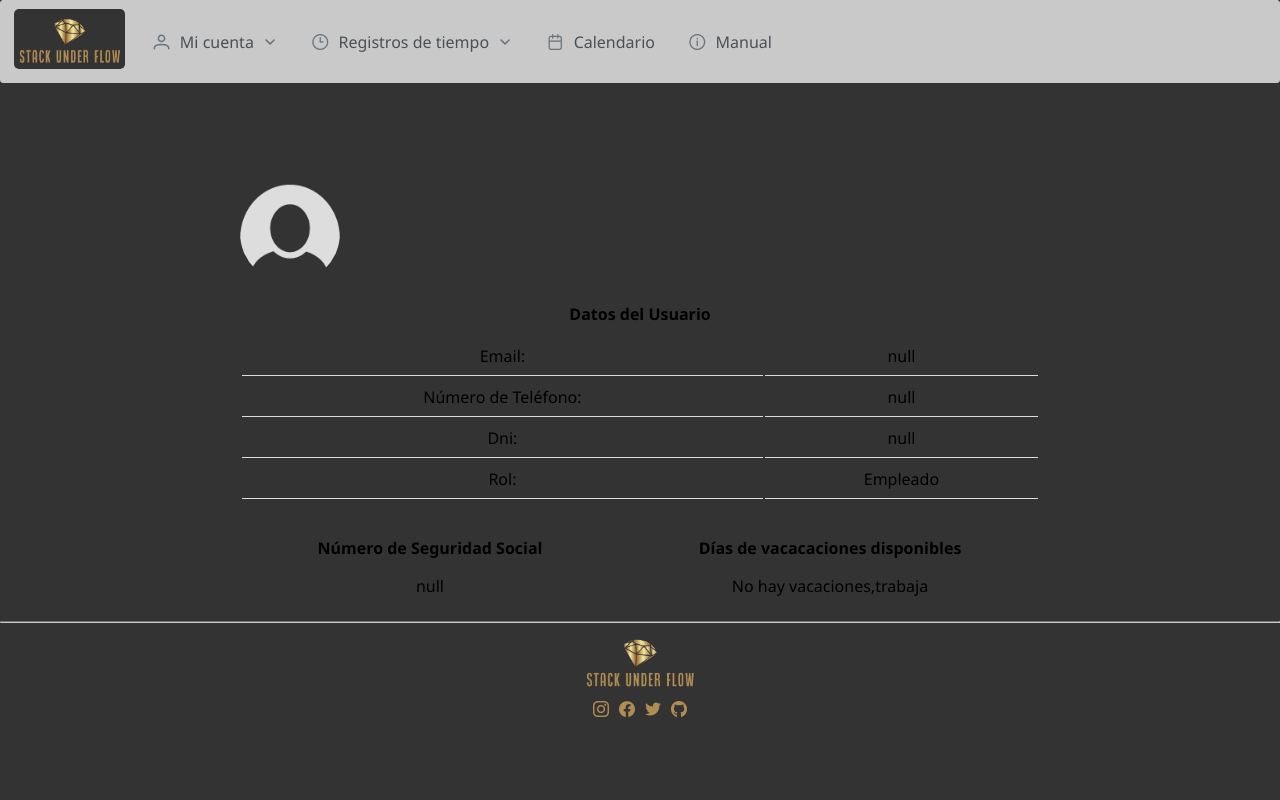
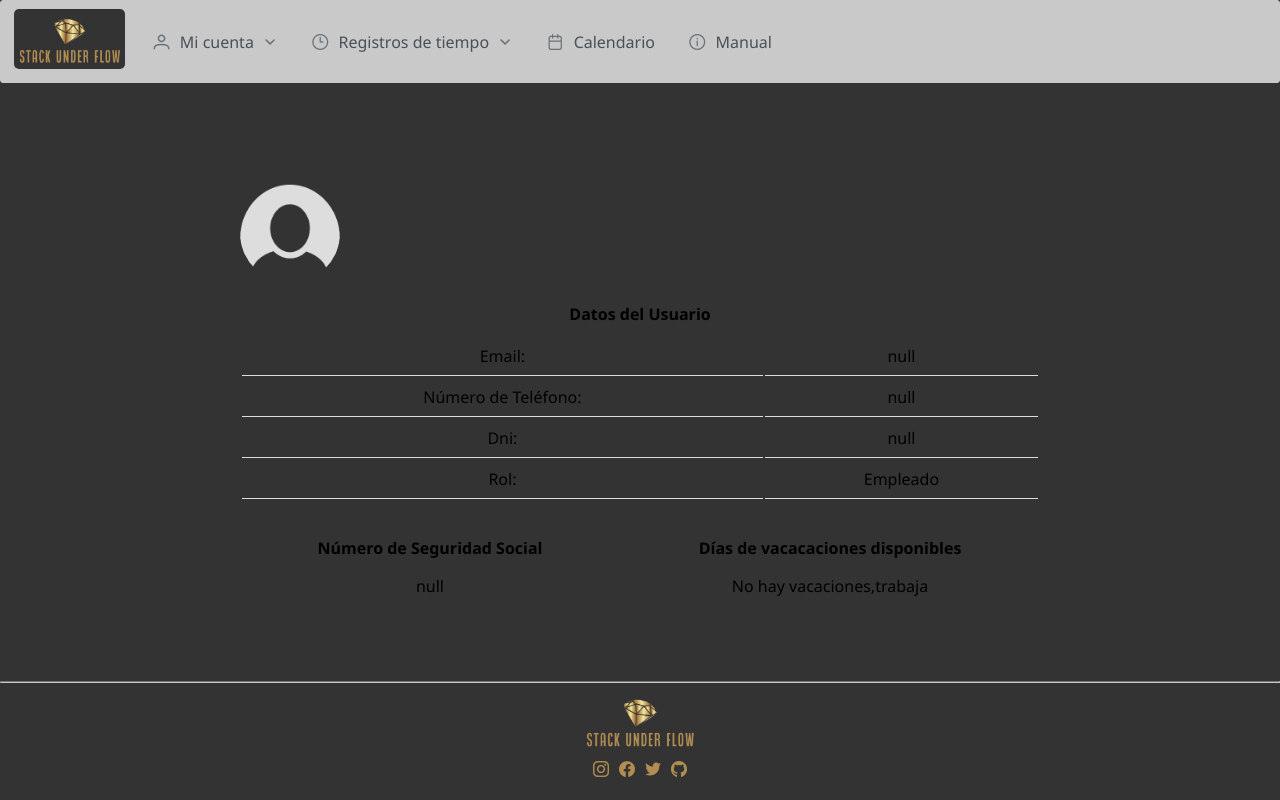
Before and after one commit to SyTW2324/E02, a Vue app in the folder labRecApp/frontend/: page /profile in a window 1280 px wide. Built offline with nearby package versions, Linux system fonts and the light colour scheme.

Commit message:
Se modifican los styles

```diff
--- a/labRecApp/frontend/src/views/userProfile.vue
+++ b/labRecApp/frontend/src/views/userProfile.vue
@@ -23,6 +23,8 @@ export default {
 <style scoped>
 .container {
     position: relative;
+    min-height: 100vh;
+    /* Establece la altura mínima de la vista en 100% de la altura de la ventana */
 }
 
 .header {
@@ -31,13 +33,13 @@ export default {
     left: 0;
     right: 0;
     z-index: 2;
-    /* Asegúrate de que el encabezado tenga un índice z mayor que el contenido del usuario */
 }
 
 .user-profile {
     margin-top: 100px;
-    /* Ajusta según la altura de tu encabezado */
     text-align: center;
+    padding-bottom: 60px;
+    /* Ajusta según la altura de tu pie de página */
 }
 
 .footer {
@@ -46,5 +48,5 @@ export default {
     left: 0;
     right: 0;
     z-index: 2;
-    /* Asegúrate de que el pie de página tenga un índice z mayor que el contenido del usuario */
-}</style>
+}
+</style>
```
